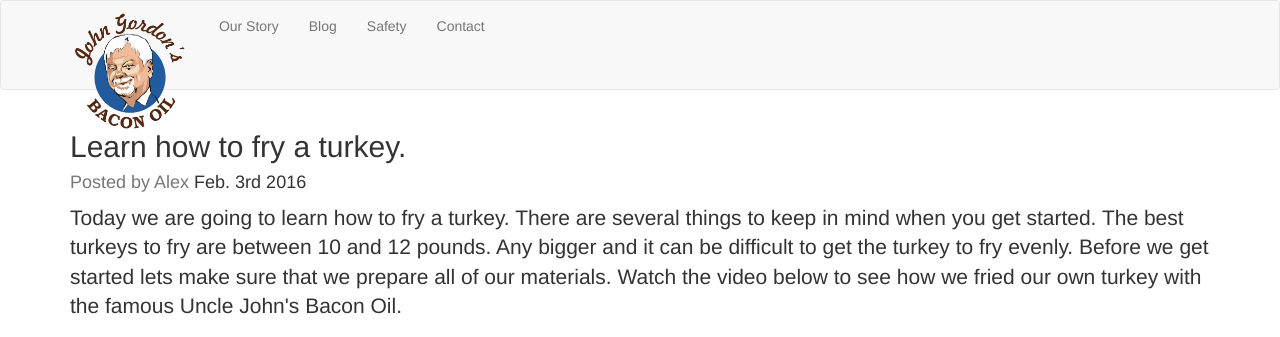
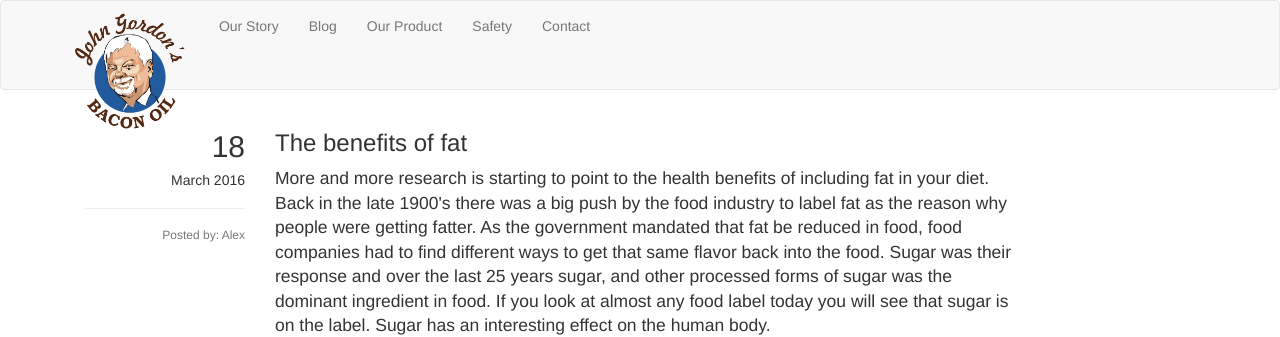
Before and after one commit to specialFX16/Bacon_Oil_Web_Site, a Django app: page /blog/ in a window 1280 px wide. Shown: the top 337 px of the page. Run offline with Django 3.2, Linux system fonts and the light colour scheme; some libraries are stand-ins or nearby versions.

Commit message:
site wide updates

```diff
--- a/bacon_oil/bacon_oil/urls.py
+++ b/bacon_oil/bacon_oil/urls.py
@@ -26,7 +26,8 @@ urlpatterns = [
     url(r'^story/$', 'webapp.views.story'),
     url(r'^contact/$', 'webapp.views.contact'),
     url(r'^safety/$', 'webapp.views.safety'),
-    url(r'^blog/$', 'webapp.views.blog')
+    url(r'^blog/$', 'webapp.views.blog'),
+    url(r'^product/$', 'webapp.views.product'),
 ]
 
 urlpatterns += staticfiles_urlpatterns()
--- a/bacon_oil/webapp/templates/base.html
+++ b/bacon_oil/webapp/templates/base.html
@@ -37,13 +37,14 @@
         					<span class="icon-bar"></span>
       					</button>
       					<a class="navbar-brand" href="/">
-      						<img style="max-width:125px; max-height:125px; margin-top: -7px;" src="{% static 'images/logo.png' %}">
+      						<img style="max-width:125px; max-height:125px; margin-top: -7px; z-index:1;" src="{% static 'images/logo.png' %}">
       					</a>
     				</div>
     				<div id="navbar" class="navbar-collapse collapse">
       					<ul class="nav navbar-nav">
       						<li><a href="/story">Our Story</a></li>
         					<li><a href="/blog">Blog</a></li>
+        					<li><a href="/product">Our Product</a></li>
         					<li><a href="/safety">Safety</a></li>
         					<li><a href="/contact">Contact</a></li>
       					</ul>
--- a/bacon_oil/webapp/templates/blog.html
+++ b/bacon_oil/webapp/templates/blog.html
@@ -1,20 +1,58 @@
 {% extends "base.html" %}
 {% block body %}
 
+
+<div style="">
 <div class="container">
+
+	<div class="col-md-2" style="text-align: right;">
+		<h2>18</h2>
+		<h5>March 2016</h5>
+		<hr class="featurette-divider">
+		<h6><span class="text-muted">Posted by: Alex</span></h6>
+	</div>
+
+
 	<div class="row featurette">
-		<div class="col-md-12">
-		  <h2 class="featurette-heading">Learn how to fry a turkey.</h2>
-		  <h4><span class="text-muted">Posted by Alex</span> Feb. 3rd 2016</h4>
-		  <p class="lead">Today we are going to learn how to fry a turkey.  There are several things to keep in mind when you get started.  The best turkeys to fry are between 10 and 12 pounds.  Any bigger and it can be difficult to get the turkey to fry evenly.  Before we get started lets make sure that we prepare all of our materials.  Watch the video below to see how we fried our own turkey with the famous Uncle John's Bacon Oil. </p>
+
+		<div class="col-md-8">
+			<h3 class="featurette-heading">The benefits of fat</h3>
+		  <p class="lead" style="font-size:125%">More and more research is starting to point to the health benefits of including fat in your diet.  Back in the late 1900's there was a big push by the food industry to label fat as the reason why people were getting fatter.  As the government mandated that fat be reduced in food, food companies had to find different ways to get that same flavor back into the food.  Sugar was their response and over the last 25 years sugar, and other processed forms of sugar was the dominant ingredient in food.  If you look at almost any food label today you will see that sugar is on the label.  Sugar has an interesting effect on the human body. </p>
+
+		  <p> </p>
+
+		  <p class="lead" style="font-size:125%">Although fat was getting removed from food, people continued to get bigger and bigger.   Research has proven that sugar increases the apatite of the consumer rather than satisfying it.  After consuming high sugar foods, people continue to keep eating.  Fat on the other hand satisfies our craving for food, which can lead to people feeling full.  This leads to people consuming less food.  Despite what we have been hearing for our whole lives, fat is not the evil food we once thought it was.  I recommend doing some more research and let the facts speak for themselves.</p>
+		</div>
+	</div>
+</div>
+
+<div class="col-md-10" role="main">
+	<hr class="featurette-divider">
+</div>
+
+<div class="container">
+
+	<div class="col-md-2" style="text-align: right;">
+		<h2>03</h2>
+		<h5>Feb. 2016</h5>
+		<hr class="featurette-divider">
+		<h6><span class="text-muted">Posted by: Alex</span></h6>
+	</div>
+
+	<div class="row featurette">
+
+		<div class="col-md-8">
+			<h3 class="featurette-heading">How to fry a turkey</h3>
+		  <p class="lead" style="font-size:125%">Today we are going to learn how to fry a turkey.  There are several things to keep in mind when you get started.  The best turkeys to fry are between 10 and 12 pounds.  Any bigger and it can be difficult to get the turkey to fry evenly.  Before we get started lets make sure that we prepare all of our materials.  Watch the video below to see how we fried our own turkey with the famous Uncle John's Bacon Oil. </p>
 
 		  <p> </p>
 
 		 <p><iframe width="560" height="315" src="https://www.youtube.com/embed/BNLIbWQvWCM" frameborder="0" allowfullscreen></iframe></p>
 
-		  <p class="lead">We hope you enjoyed this quick tutorial on how to fry a turkey.  We are always finding new ways to cook with bacon oil so stay tuned for future blog posts for some new recipies and ideas.</p>
+		  <p class="lead" style="font-size:125%">We hope you enjoyed this quick tutorial on how to fry a turkey.  We are always finding new ways to cook with bacon oil so stay tuned for future blog posts for some new recipies and ideas.</p>
 		</div>
 	</div>
+
 </div>
 
 
--- a/bacon_oil/webapp/templates/contact.html
+++ b/bacon_oil/webapp/templates/contact.html
@@ -2,6 +2,8 @@
 {% load staticfiles %}
 
 {% block body %}
+
+<div class="container theme-showcase" role="main">
 
 	<div class="page-header">
 		<h1>Get in contact with us!</h1>
@@ -16,7 +18,8 @@
 		 	<div class="row">
 		 		<div class="col-sm-1"> <img src="{% static 'images/contact_page/email.png' %}" width="64" height="64"></div>
 		 		<div class="col-sm-1"> </div>
-	 		<div class="col-sm-8"> <h3>contact@baconoil.com</h3> </div>
+		 		<div class="col-sm-8"> <h3>contact@johngordonbaconoil.com</h3> </div>
+		 	</div>
 		 </div>
 	</div>
 </div>
--- a/bacon_oil/webapp/templates/story.html
+++ b/bacon_oil/webapp/templates/story.html
@@ -7,7 +7,7 @@
     <div class="row featurette">
       <div class="col-md-7">
         <h2 class="featurette-heading">Our history <span class="text-muted">How we got our start</span></h2>
-        <p class="lead">Our family has been frying turkeys for the past several decades.  Although frying turkeys has always been a tradition, we are always trying to find ways to up the antie.  Uncle John has the crazy idea to use left over bacon oil to fry a turkey.  This bacon fried turkey was the hit of the thanksgiving feast.  Uncle John has been frying turkeys ever since. </p>
+        <p class="lead">The concept of John Gordon's Bacon Oil unknowingly started on a Thanksgiving Day 30 years ago on a small farm in rural Kentucky.  A long standing family tradition of enjoying outdoor cooking and the comradery from participating in the culinary experience of a good fish fry met with the first known turkey fry in Kentucky.  Over the years our love of cooking and frying became our passion as we continually experimented with flavor enhancements and cooking techniques.  Eventually some family member landed in Ohio and through connections with Sugar Creek bacon came the idea of frying in bacon oil.  John Gordon's Bacon Oil was developed to take the frying experience to a whole new level.  Now e use John Gordon's Bacon Oil as an 'all-the-time' flavor enhancement anytime we fry our favorite foods.</p>
       </div>
       <div class="col-md-5">
         <div class="container" style="background-color:#202020; width:300px; height:300px;">
@@ -39,7 +39,7 @@
     <div class="row featurette">
       <div class="col-md-7">
         <h2 class="featurette-heading">Spreading the word. </h2>
-        <p class="lead">We fell in love with bacon oil the moment we fried up our first turkey.  We wanted to share that taste with the world and that is why we want you to try bacon oil.  Come check out our recipies for ideas on how to use bacon oil to cook your next meal.</p>
+        <p class="lead">We fell in love with the many uses of bacon oil, especially when we did our first fry.  We wanted to share that taste with the world.  Come check out our recipies for ideas on how to use John Gordon's Bacon Oil to cook your next meal.</p>
       </div>
       <div class="col-md-5">
          <div class="container" style="background-color:#004687; width:300px; height:300px;">
--- a/bacon_oil/webapp/views.py
+++ b/bacon_oil/webapp/views.py
@@ -52,3 +52,10 @@ def blog(request):
     """
 
     return render_to_response('blog.html', {}, RequestContext(request))
+
+def product(request):
+    """
+    Controler for handleing the product page
+    """
+
+    return render_to_response('product.html', {}, RequestContext(request))
```
Also changed, not shown: bacon_oil/webapp/templates/index.html (+15 -8 lines), bacon_oil/webapp/templates/product.html (added, +8 -0 lines), bacon_oil/webapp/templates/safety.html (+5 -2 lines), 1 other file. Lines whose indentation alone changed are shown as unchanged.
